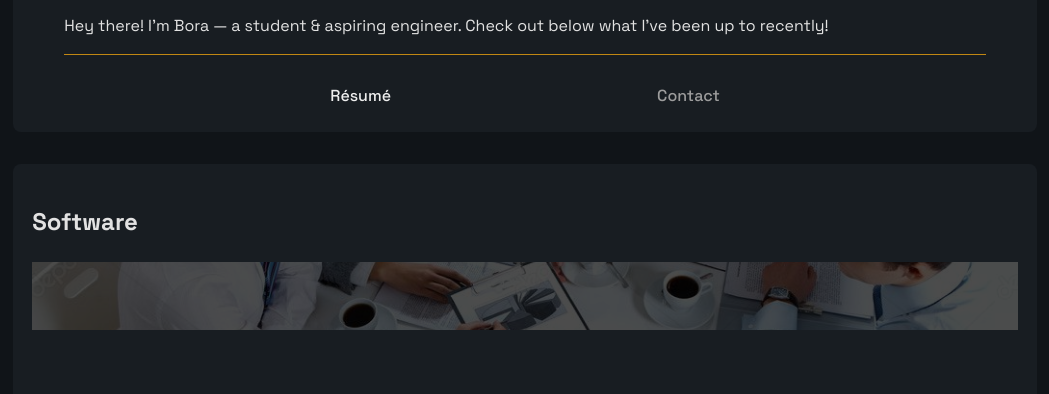
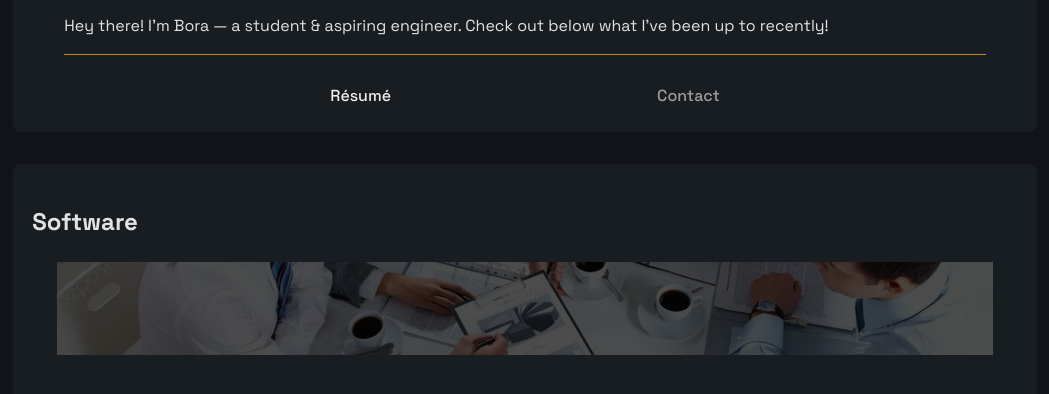
Before and after one commit to boraayhan/boraayhan.github.io, a plain HTML site: page projects/index.html in a window 1280 px wide. Shown: the part 184-578 px from the top of the page, without its empty margins (115-1164 px from the left). Drawn offline with Linux system fonts and the light colour scheme; files whose address does not match are found by name.

Commit message:
template ready!

```diff
--- a/style.css
+++ b/style.css
@@ -234,9 +234,13 @@ ul {
   color: var(--list);
 }
 
+.project-banner-container {
+  width: 95%;
+  margin: auto;
+}
 .project-banner {
   width: 100%;
-  height: 10%;
+  aspect-ratio: 10;
   object-fit: cover;
   filter: brightness(30%);
 }
```
